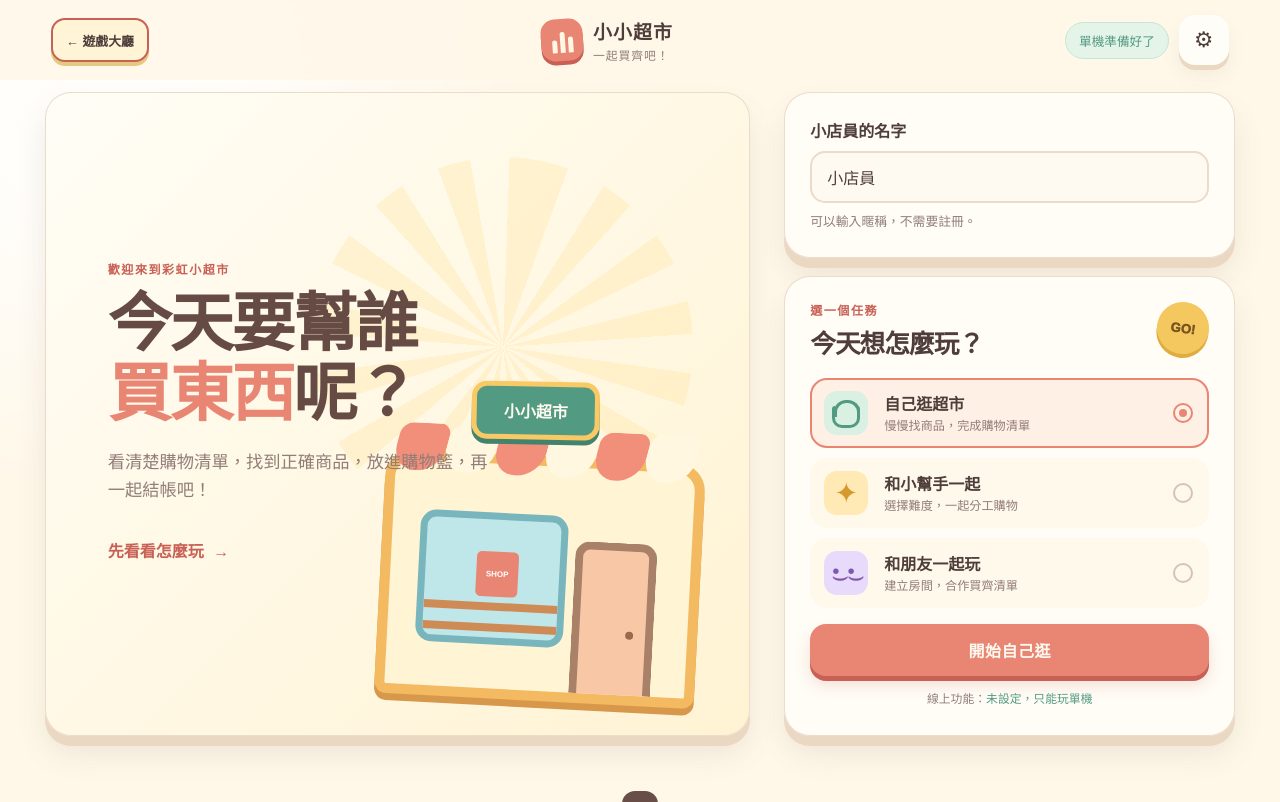
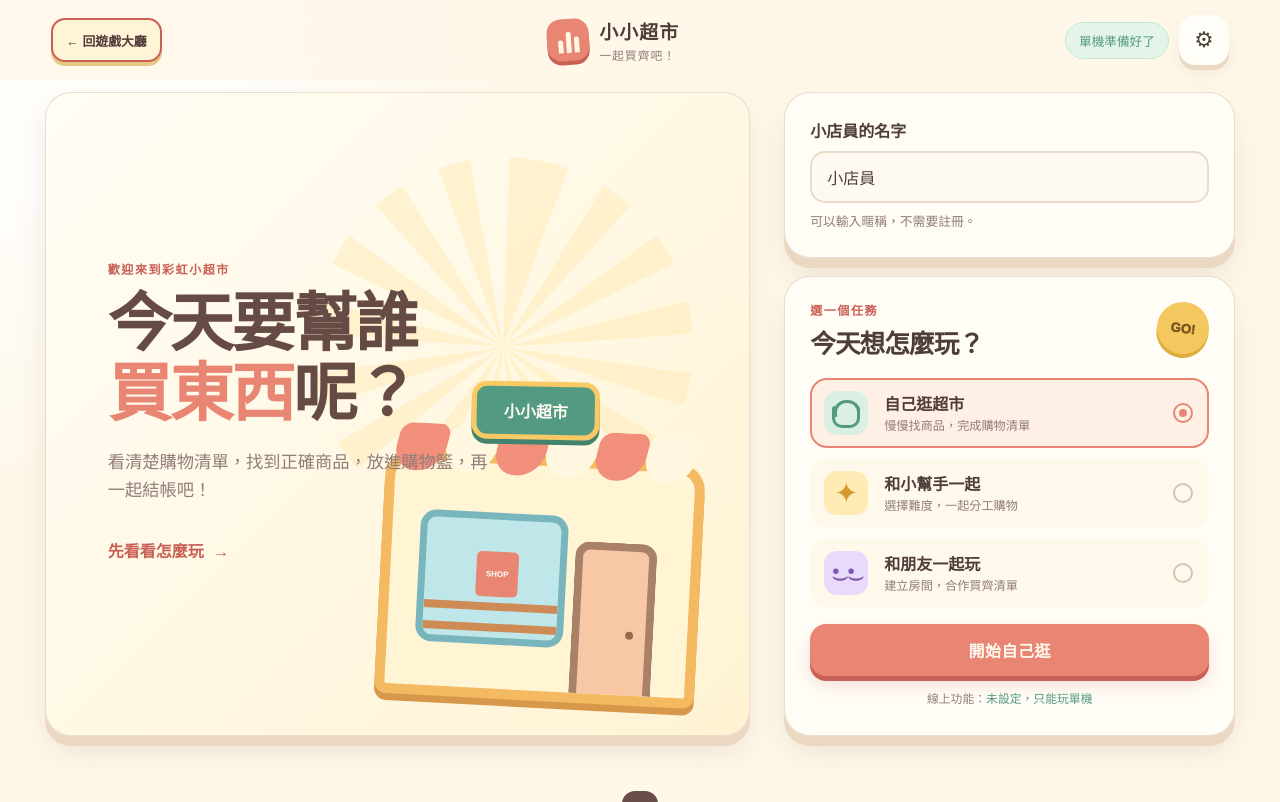
Before and after one commit to PJH-Eric/little-supermarket, a website: page public/index.html in a window 1280 px wide. Drawn offline with Linux system fonts and the light colour scheme.

Commit message:
fix(ui): 統一大廳返回文字

```diff
--- a/public/index.html
+++ b/public/index.html
@@ -11,7 +11,7 @@
 <body>
   <div class="app-shell">
     <header class="topbar">
-      <a class="lobby-home-link" href="https://pjh-eric.github.io/game-lobby/" aria-label="回遊戲大廳">← 遊戲大廳</a>
+      <a class="lobby-home-link" href="https://pjh-eric.github.io/game-lobby/" aria-label="回遊戲大廳">← 回遊戲大廳</a>
       <button class="brand-button" id="brandHome" aria-label="回到小小超市首頁">
         <span class="brand-mark" aria-hidden="true"><span></span><span></span><span></span></span>
         <span><strong>小小超市</strong><small>一起買齊吧！</small></span>
```
